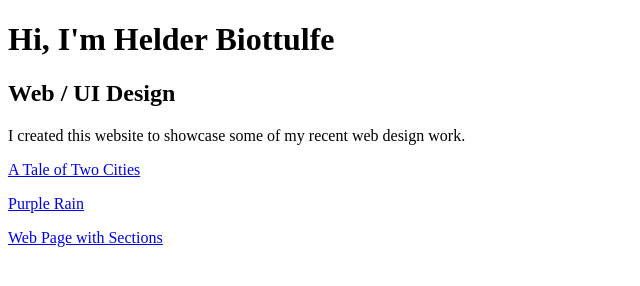
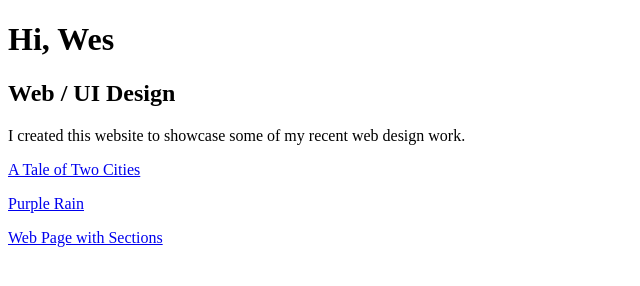
Before and after one commit to Weszs/Weszs.github.io, a plain HTML site: page index.html in a window 1280 px wide. Shown: the whole page, without its empty margins (0-640 px from the left). Drawn offline with Linux system fonts and the light colour scheme.

Commit message:
Update index.html

```diff
--- a/index.html
+++ b/index.html
@@ -10,7 +10,7 @@
 
 <body>
     <header>
-        <h1>Hi, I'm Helder Biottulfe</h1>
+        <h1>Hi, Wes</h1>
         <h2>Web / UI Design</h2>
     </header>
 
```
